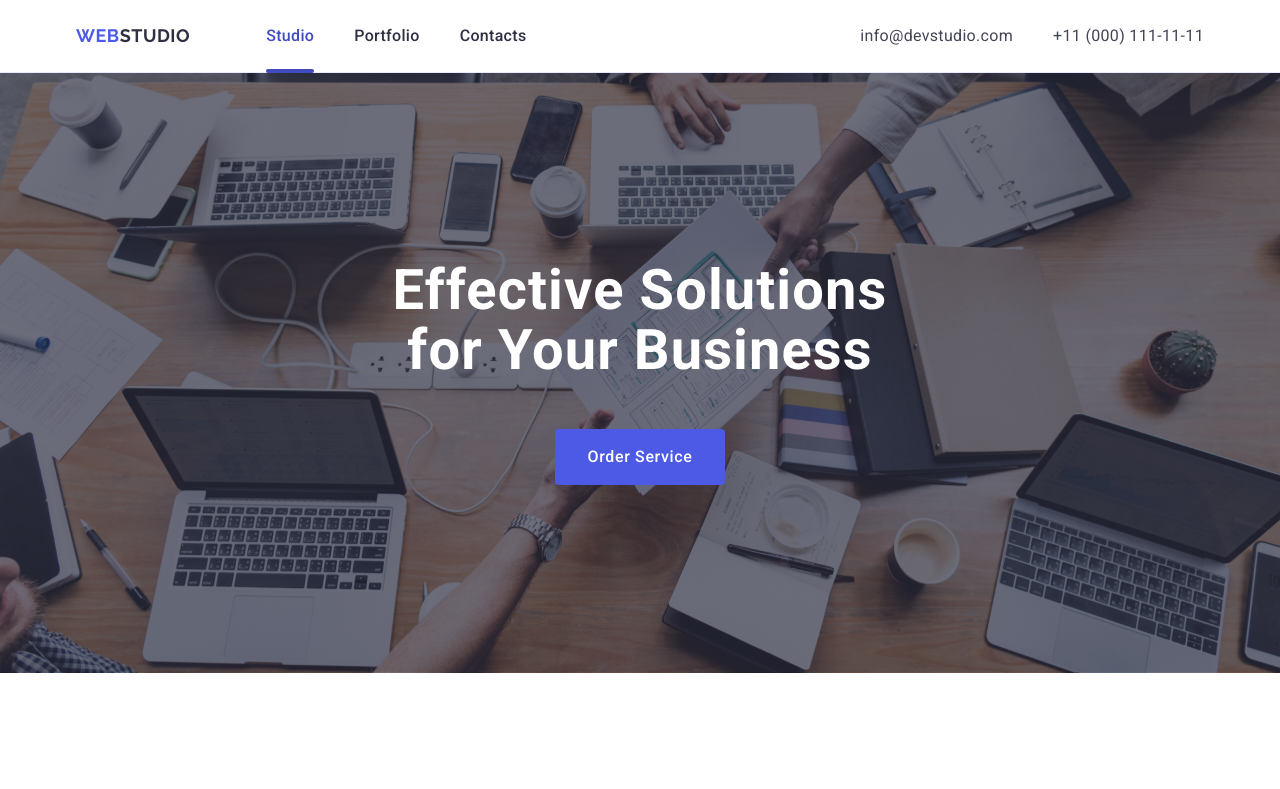
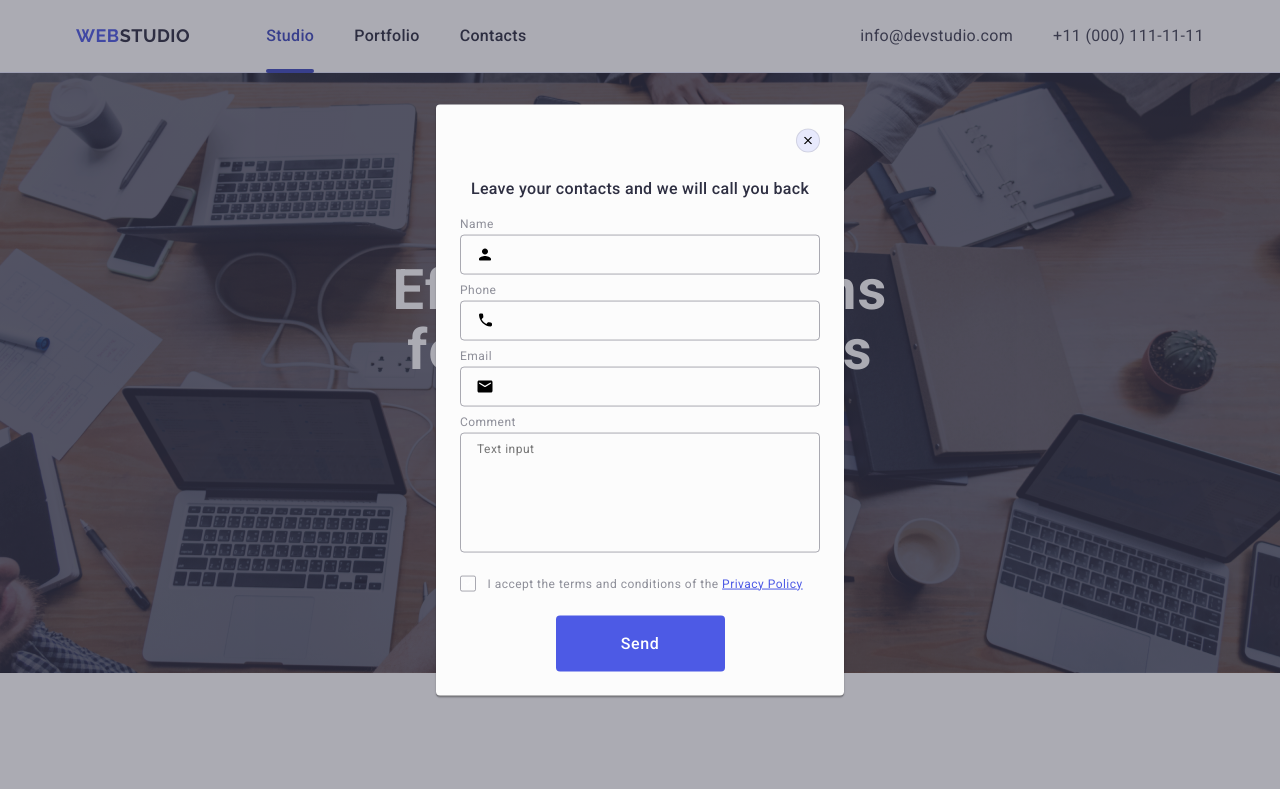
Before and after one commit to Agletty/goit-markup-hw-05, a plain HTML site: page index.html in a window 1280 px wide. Shown: the top 789 px of the page. Drawn offline with nearby package versions, Linux system fonts and the light colour scheme.

Commit message:
hw5 ed11

```diff
--- a/css/style.css
+++ b/css/style.css
@@ -667,7 +667,10 @@ img {
   margin-bottom: 16px;
 }
 .modal-textaria {
+  font-family: Roboto;
+
   color: rgba(46, 47, 66, 0.4);
+  /* color: #8e8f99; */
   font-size: 12px;
   font-weight: 400;
   line-height: 1.17;
@@ -701,6 +704,7 @@ img {
   align-items: center;
   justify-content: center;
   fill: transparent;
+  margin-right: 8px;
 }
 .modal-checkbox-label {
   color: #8e8f99;
--- a/index.html
+++ b/index.html
@@ -499,7 +499,7 @@
     </footer>
 
     <!-- Modal -->
-    <div class="backdrop" data-modal>
+    <div class="backdrop is-open" data-modal>
       <div class="modal">
         <button class="modal-close" type="button">
           <svg class="modal-close-icon" width="8" height="8">
```
